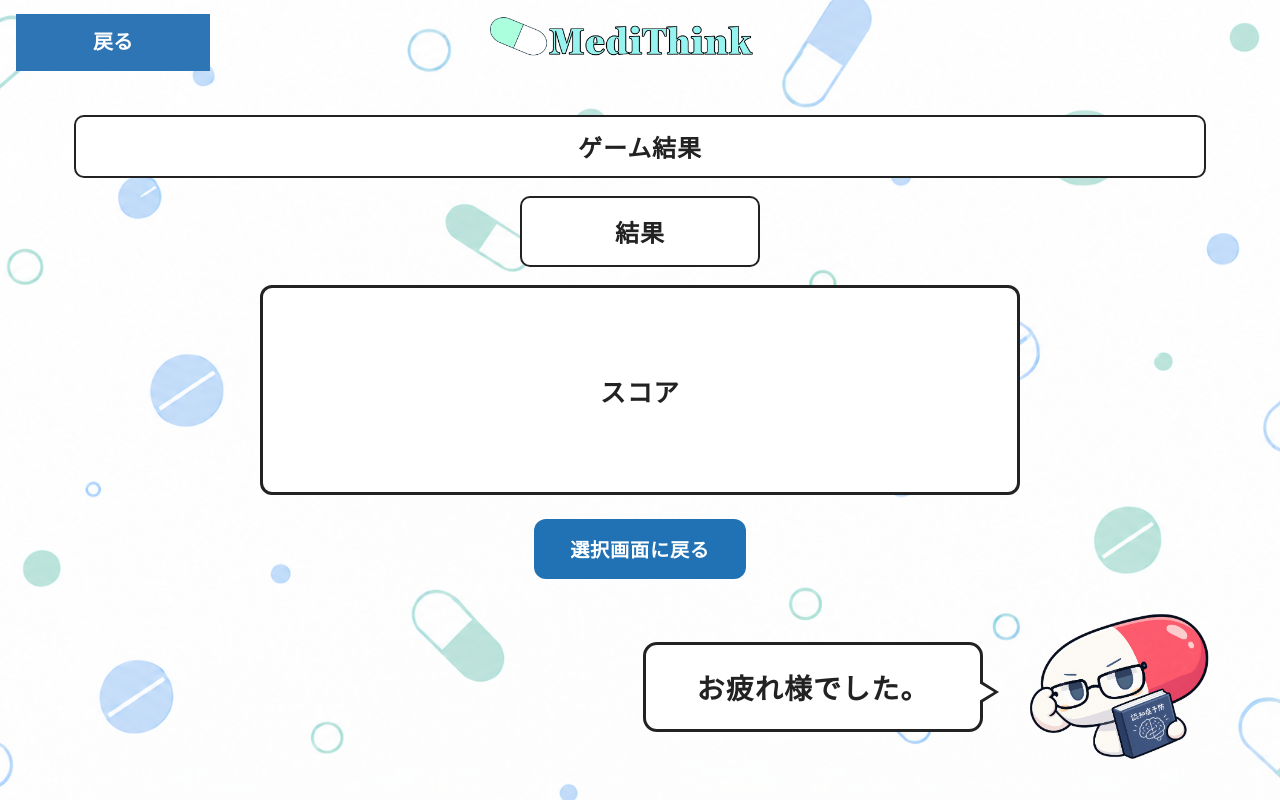
After one commit to sinon0215/MediThink, a PHP site: page /game_result.php in a window 1280 px wide. The commit adds this page. Run offline with PHP 8.4, Linux system fonts and the light colour scheme.

Commit message:
ワ（ゲーム結果画面つくた）

```diff
--- /dev/null
+++ b/css/game_result.css
@@ -0,0 +1,220 @@
+/* =========================================
+   ゲーム結果画面スタイル（css/game_result.css）
+   ========================================= */
+
+.result-body {
+    margin: 0;
+    padding: 0;
+    min-height: 100vh;
+    background-image: url("../image/background-image.png");
+    background-size: cover;
+    background-position: center;
+    background-repeat: no-repeat;
+    font-family: "Helvetica Neue", Arial, "Hiragino Kaku Gothic ProN", sans-serif;
+    color: #222222;
+    box-sizing: border-box;
+    position: relative;
+}
+
+/* メインエリア */
+.result-main {
+    max-width: 1180px;
+    margin: 24px auto 0;
+    padding: 0 24px 180px;
+    display: flex;
+    flex-direction: column;
+    align-items: center;
+    gap: 18px;
+    box-sizing: border-box;
+}
+
+/* 「ゲーム結果」の横長枠 */
+.result-banner {
+    width: 100%;
+    background-color: #ffffff;
+    border: 2.5px solid #222222;
+    border-radius: 10px;
+    padding: 12px 24px;
+    text-align: center;
+    font-size: 1.5rem;
+    font-weight: bold;
+    letter-spacing: 0.04em;
+    color: #222222;
+    box-sizing: border-box;
+}
+
+/* 「結果」枠 */
+.result-status-box {
+    min-width: 240px;
+    background-color: #ffffff;
+    border: 2.5px solid #222222;
+    border-radius: 10px;
+    padding: 16px 28px;
+    text-align: center;
+    font-size: 1.5rem;
+    font-weight: bold;
+    letter-spacing: 0.04em;
+    color: #222222;
+    box-sizing: border-box;
+}
+
+/* 「スコア」枠 */
+.result-score-box {
+    width: 100%;
+    max-width: 760px;
+    min-height: 210px;
+    background-color: #ffffff;
+    border: 3px solid #222222;
+    border-radius: 12px;
+    padding: 24px 36px;
+    display: flex;
+    justify-content: center;
+    align-items: center;
+    text-align: center;
+    font-size: 1.6rem;
+    font-weight: bold;
+    letter-spacing: 0.04em;
+    color: #222222;
+    box-sizing: border-box;
+}
+
+/* 「選択画面に戻る」ボタン */
+.result-back-btn {
+    display: inline-block;
+    margin-top: 6px;
+    background-color: #2171b5;
+    color: #ffffff;
+    text-decoration: none;
+    font-weight: bold;
+    font-size: 1.2rem;
+    letter-spacing: 0.04em;
+    padding: 16px 36px;
+    border-radius: 12px;
+    transition: transform 0.15s ease, opacity 0.15s ease;
+}
+
+.result-back-btn:hover {
+    transform: scale(1.03);
+    opacity: 0.92;
+}
+
+.result-back-btn:active {
+    transform: scale(0.97);
+}
+
+/* 右下のキャラクター＆吹き出しエリア */
+.result-character-area {
+    position: fixed;
+    right: 65px;
+    bottom: 24px;
+    display: flex;
+    align-items: center;
+    justify-content: flex-end;
+    gap: 24px;
+    min-height: 0;
+    margin-top: 0;
+    z-index: 100;
+}
+
+/* 白い角丸吹き出し */
+.result-comment {
+    position: relative;
+    width: auto;
+    min-width: 340px;
+    min-height: 0;
+    padding: 22px 40px;
+    background-color: #ffffff;
+    border: 3px solid #222222;
+    border-radius: 14px;
+    text-align: center;
+    font-size: 1.75rem;
+    font-weight: bold;
+    letter-spacing: 0.04em;
+    color: #222222;
+    box-sizing: border-box;
+    transform: translate(-18px, 6px);
+}
+
+/* 右向きの三角（外枠） */
+.result-comment::before {
+    content: "";
+    position: absolute;
+    right: -19px;
+    top: 56%;
+    transform: translateY(-50%);
+    border-style: solid;
+    border-width: 12px 0 12px 19px;
+    border-color: transparent transparent transparent #222222;
+}
+
+/* 右向きの三角（内側・白） */
+.result-comment::after {
+    content: "";
+    position: absolute;
+    right: -14px;
+    top: 56%;
+    transform: translateY(-50%);
+    width: 0;
+    height: 0;
+    border-style: solid;
+    border-width: 9px 0 9px 15px;
+    border-color: transparent transparent transparent #ffffff;
+    background-color: transparent;
+}
+
+/* キャラクター画像 */
+.result-character {
+    width: auto;
+    height: auto;
+    flex-shrink: 0;
+}
+
+.result-character-image {
+    width: 190px;
+    height: auto;
+    display: block;
+}
+
+/* スマートフォン・タブレット対応 */
+@media (max-width: 768px) {
+    .result-main {
+        padding: 0 16px 150px;
+        gap: 14px;
+    }
+
+    .result-banner {
+        font-size: 1.25rem;
+        padding: 10px 14px;
+    }
+
+    .result-status-box {
+        min-width: 180px;
+        font-size: 1.25rem;
+        padding: 12px 20px;
+    }
+
+    .result-score-box {
+        min-height: 160px;
+        padding: 16px;
+        font-size: 1.3rem;
+    }
+
+    .result-character-area {
+        position: static;
+        justify-content: flex-end;
+        padding: 0 16px 20px;
+        gap: 14px;
+    }
+
+    .result-comment {
+        min-width: 210px;
+        padding: 14px 22px;
+        font-size: 1.3rem;
+        border-radius: 12px;
+        transform: translate(-8px, 4px);
+    }
+
+    .result-character-image {
+        width: 125px;
+    }
+}
--- /dev/null
+++ b/game_result.php
@@ -0,0 +1,35 @@
+<!DOCTYPE html>
+<html lang="ja">
+<head>
+    <meta charset="UTF-8">
+    <meta name="viewport" content="width=device-width, initial-scale=1.0">
+    <title>ゲーム結果 - MediThink</title>
+    <link rel="stylesheet" href="css/header.css">
+    <link rel="stylesheet" href="css/game_result.css">
+</head>
+<body class="result-body">
+
+    <!-- 既存のヘッダーを読み込み -->
+    <?php include 'header.php'; ?>
+
+    <!-- メインエリア -->
+    <main class="result-main">
+        <div class="result-banner">ゲーム結果</div>
+
+        <div class="result-status-box">結果</div>
+
+        <div class="result-score-box">スコア</div>
+
+        <a href="game_select.php" class="result-back-btn">選択画面に戻る</a>
+    </main>
+
+    <!-- 右下の吹き出し＆キャラクター -->
+    <div class="result-character-area">
+        <div class="result-comment">お疲れ様でした。</div>
+        <div class="result-character">
+            <img src="image/zilyou_zaiko.png" alt="キャラクター" class="result-character-image">
+        </div>
+    </div>
+
+</body>
+</html>
```
Also changed, not shown: css/game_suuzisagashi.css (+37 -8 lines), game_suuzisagashi.php (+57 -5 lines).
